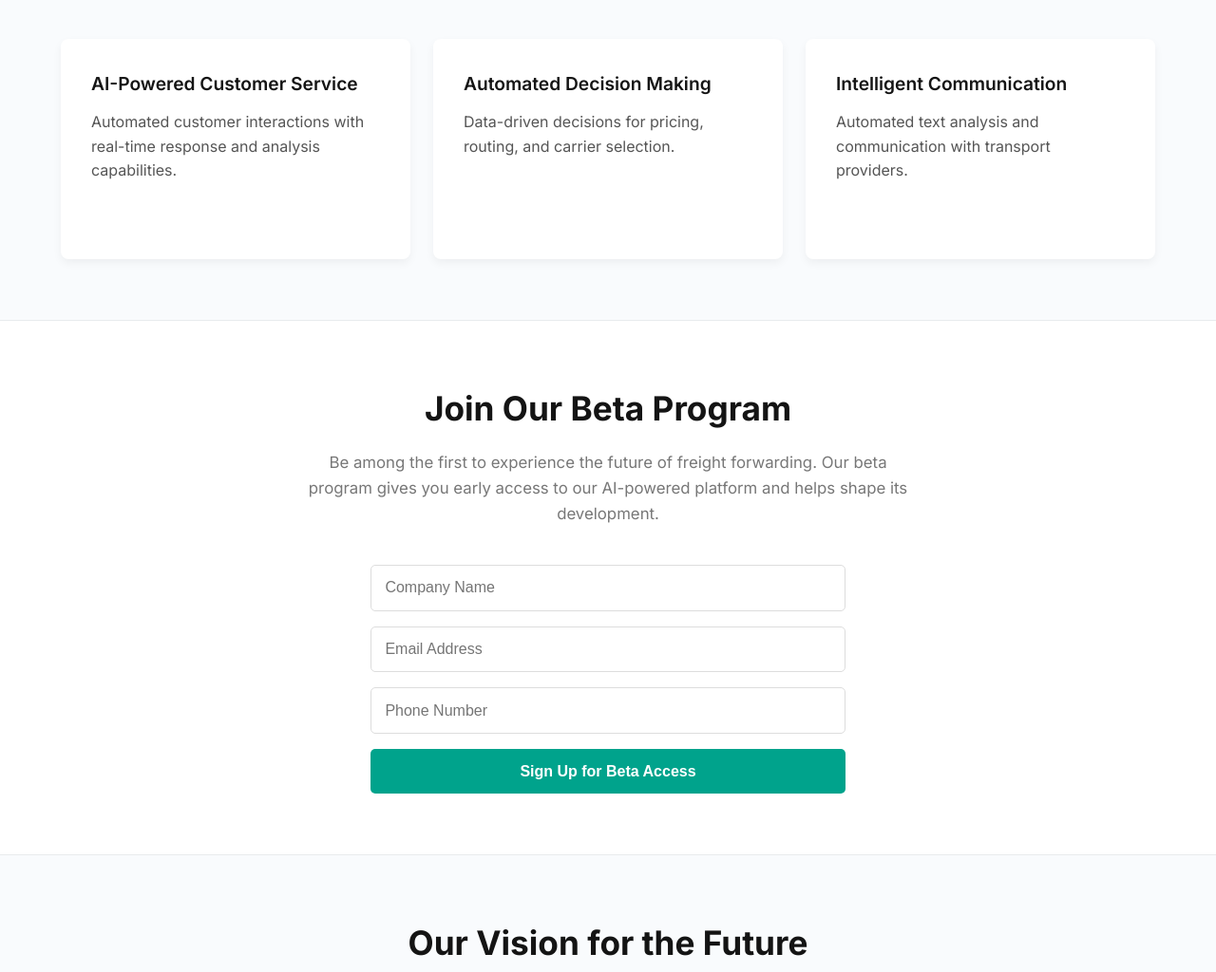
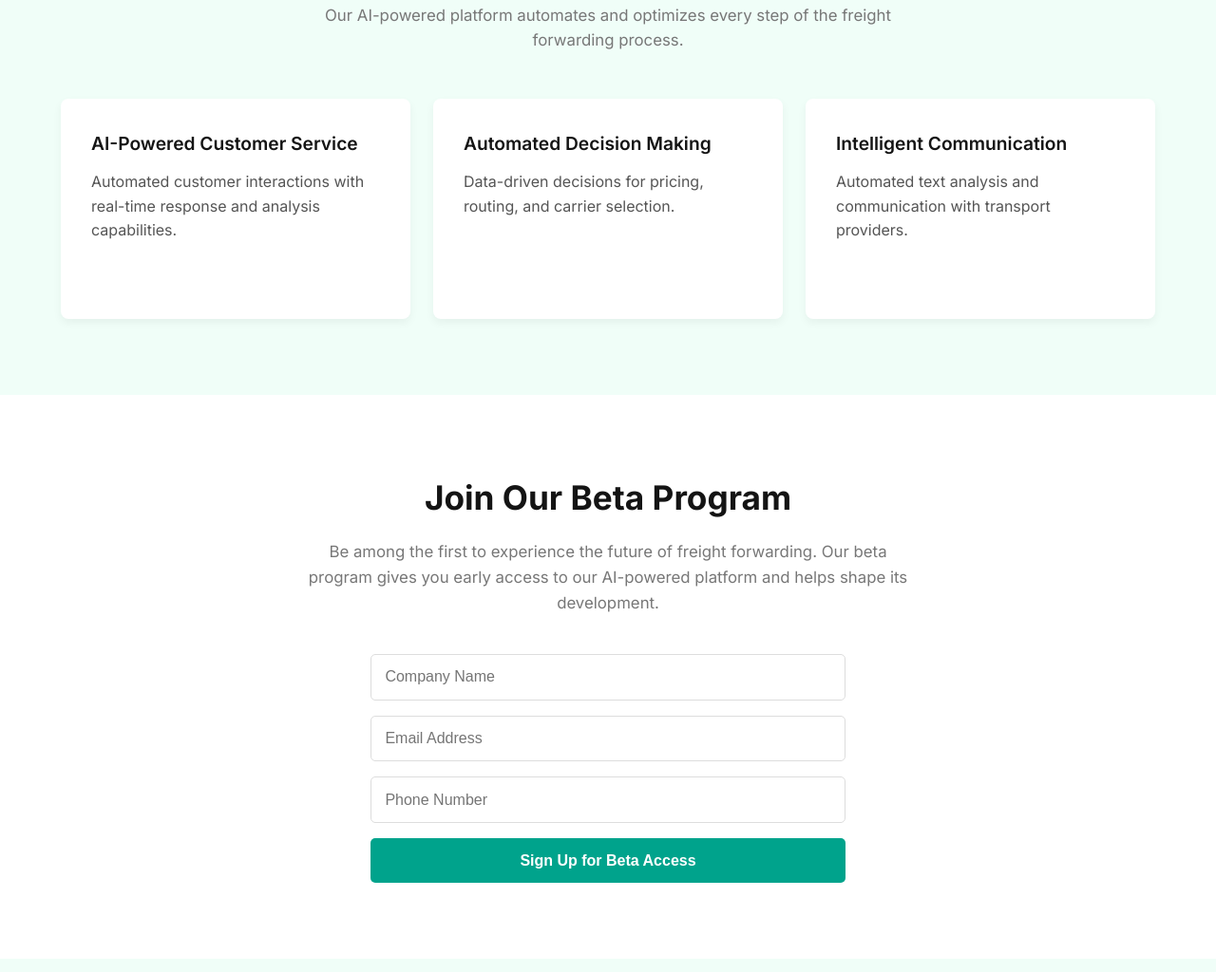
Before and after one commit to Mihain5/fluxaion, a plain HTML site: page index.html in a window 1280 px wide. Shown: the part 738-1762 px from the top of the page at 95% size. Drawn offline with Linux system fonts and the light colour scheme.

Commit message:
Update index.html

```diff
--- a/index.html
+++ b/index.html
@@ -16,14 +16,13 @@
   <style>
     /* Base color palette */
     :root {
-      --primary-color: #00a38c;      /* Accent color */
+      --primary-color: #00a38c;       /* Accent color */
       --dark-text-color: #141414;
       --medium-text-color: #555;
       --light-text-color: #777;
-      --section-bg-1: #ffffff;       /* White */
-      --section-bg-2: #f9fbfd;       /* Soft pastel background */
-      --footer-bg: #1b1e22;          /* Dark footer background */
-      --divider-color: #e8ebed;      /* Subtle line between sections */
+      --section-bg-1: #ffffff;        /* White */
+      --section-bg-2: #f0fef8;        /* Very light green */
+      --footer-bg: #1b1e22;           /* Dark footer */
     }
 
     /* Reset & Global Defaults */
@@ -35,7 +34,7 @@
     body {
       font-family: 'Inter', Arial, sans-serif;
       color: var(--medium-text-color);
-      background-color: #ffffff;
+      background-color: var(--section-bg-1);
       display: flex;
       flex-direction: column;
       min-height: 100vh;
@@ -45,24 +44,12 @@
       text-decoration: none;
       color: inherit;
     }
-    img {
-      max-width: 100%;
-      display: block;
-    }
 
     /* Reusable container for side padding & central alignment */
     .container {
       width: 90%;
       max-width: 1200px;
       margin: 0 auto;
-    }
-
-    /* Subtle horizontal divider between sections */
-    .section-divider {
-      width: 100%;
-      height: 1px;
-      background-color: var(--divider-color);
-      margin: 0; /* We handle spacing with section padding instead */
     }
 
     /* NAVIGATION */
@@ -92,10 +79,10 @@
       opacity: 0.8;
     }
 
-    /* HERO SECTION */
+    /* HERO SECTION (white bg) */
     .hero {
       background-color: var(--section-bg-1);
-      padding: 5rem 0 4rem 0; /* More top spacing for visual impact */
+      padding: 6rem 0; /* more top/bottom spacing */
       text-align: center;
     }
     .hero-badge {
@@ -154,10 +141,10 @@
       background-color: #f3f3f3;
     }
 
-    /* FEATURES SECTION */
+    /* FEATURES SECTION (very light green) */
     .features {
       background-color: var(--section-bg-2);
-      padding: 4rem 0;
+      padding: 5rem 0;
       text-align: center;
     }
     .features h2 {
@@ -197,10 +184,10 @@
       font-size: 1rem;
     }
 
-    /* BETA PROGRAM SECTION */
+    /* BETA PROGRAM SECTION (white bg) */
     .beta {
       background-color: var(--section-bg-1);
-      padding: 4rem 0;
+      padding: 5rem 0;
       text-align: center;
     }
     .beta h2 {
@@ -243,10 +230,10 @@
       background-color: #008873;
     }
 
-    /* VISION SECTION */
+    /* VISION SECTION (very light green) */
     .vision {
       background-color: var(--section-bg-2);
-      padding: 4rem 0;
+      padding: 5rem 0;
       text-align: center;
     }
     .vision h2 {
@@ -353,28 +340,31 @@
     </div>
   </nav>
 
-  <!-- HERO SECTION -->
+  <!-- HERO SECTION (white bg) -->
   <section class="hero">
     <div class="container">
       <div class="hero-badge">AI-Powered Freight Forwarding</div>
       <h1>The Future of Freight Forwarding <span>Powered by AI</span></h1>
-      <p>Revolutionizing the shipping industry with automated solutions that make freight forwarding
-         faster, smarter, and more efficient.</p>
+      <p>
+        Revolutionizing the shipping industry with automated solutions that
+        make freight forwarding faster, smarter, and more efficient.
+      </p>
       <div class="hero-buttons">
-        <a href="#" class="btn-primary">Join our Beta Program</a>
+        <!-- Anchor link jumps to #beta section -->
+        <a href="#beta" class="btn-primary">Join our Beta Program</a>
         <a href="#" class="btn-secondary">Learn More</a>
       </div>
     </div>
   </section>
 
-  <!-- Divider Between Sections -->
-  <div class="section-divider"></div>
-
-  <!-- FEATURES SECTION -->
+  <!-- FEATURES SECTION (very light green) -->
   <section class="features">
     <div class="container">
       <h2>Transforming Freight Forwarding</h2>
-      <p>Our AI-powered platform automates and optimizes every step of the freight forwarding process.</p>
+      <p>
+        Our AI-powered platform automates and optimizes every step
+        of the freight forwarding process.
+      </p>
       <div class="feature-cards">
         <div class="feature-card">
           <h3>AI-Powered Customer Service</h3>
@@ -392,15 +382,15 @@
     </div>
   </section>
 
-  <!-- Divider Between Sections -->
-  <div class="section-divider"></div>
-
-  <!-- BETA PROGRAM SECTION -->
-  <section class="beta">
+  <!-- BETA PROGRAM SECTION (white bg) -->
+  <section class="beta" id="beta">
     <div class="container">
       <h2>Join Our Beta Program</h2>
-      <p>Be among the first to experience the future of freight forwarding. Our beta program
-         gives you early access to our AI-powered platform and helps shape its development.</p>
+      <p>
+        Be among the first to experience the future of freight forwarding.
+        Our beta program gives you early access to our AI-powered platform
+        and helps shape its development.
+      </p>
       <form class="beta-form">
         <input type="text" placeholder="Company Name" required />
         <input type="email" placeholder="Email Address" required />
@@ -410,32 +400,41 @@
     </div>
   </section>
 
-  <!-- Divider Between Sections -->
-  <div class="section-divider"></div>
-
-  <!-- VISION SECTION -->
+  <!-- VISION SECTION (very light green) -->
   <section class="vision">
     <div class="container">
       <h2>Our Vision for the Future</h2>
-      <p>We’re building more than just a platform — we’re creating the foundation for a new era in freight forwarding.</p>
+      <p>
+        We’re building more than just a platform — we’re creating
+        the foundation for a new era in freight forwarding.
+      </p>
       <div class="vision-list">
         <div class="vision-item">
           <h4>Full AI Automation</h4>
-          <p>Developing an intelligent AI agent that handles all operations between customers and carriers.</p>
+          <p>
+            Developing an intelligent AI agent that handles all operations
+            between customers and carriers.
+          </p>
         </div>
         <div class="vision-item">
           <h4>Industry Optimization</h4>
-          <p>Revolutionizing the freight forwarding industry by eliminating inefficiencies and reducing costs.</p>
+          <p>
+            Revolutionizing the freight forwarding industry by eliminating
+            inefficiencies and reducing costs.
+          </p>
         </div>
         <div class="vision-item">
           <h4>Scalable Solution</h4>
-          <p>Building a solution that grows with the evolving demands of global logistics.</p>
+          <p>
+            Building a solution that grows with the evolving demands of
+            global logistics.
+          </p>
         </div>
       </div>
     </div>
   </section>
 
-  <!-- FOOTER -->
+  <!-- FOOTER (dark bg) -->
   <footer>
     <div class="container footer-content">
       <div class="footer-col">
```
